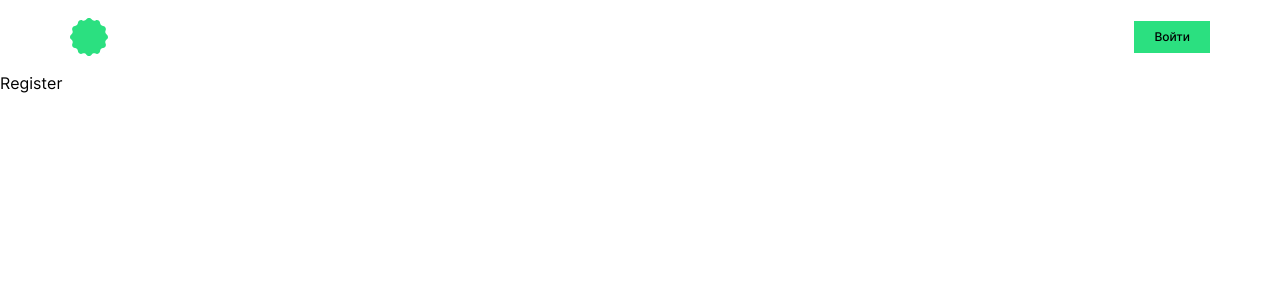
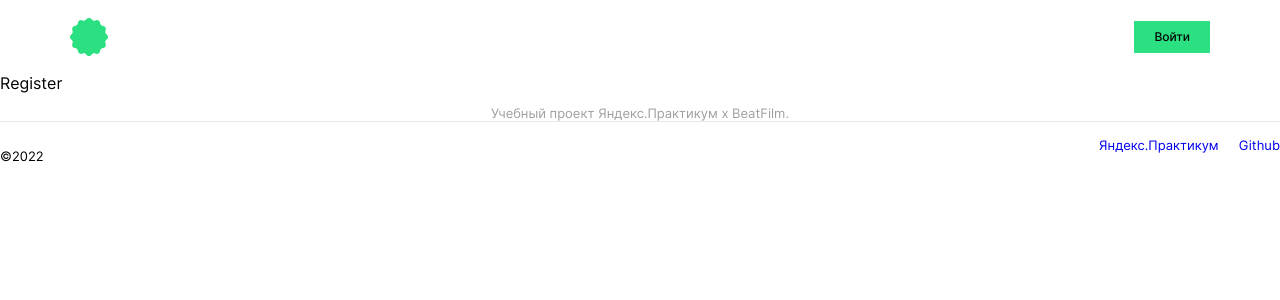
Before and after one commit to Olga-Sotula/movies-explorer-frontend, a React (Create React App) app: page /signup in a window 1280 px wide. Shown: the top 300 px of the page. Built offline with nearby package versions, Linux system fonts and the light colour scheme.

Commit message:
add footer

```diff
--- a/src/components/App/App.js
+++ b/src/components/App/App.js
@@ -10,6 +10,7 @@ import SavedMovies from '../SavedMovies/SavedMovies.js';
 import Profile from '../Profile/Profile.js';
 import Login from '../Login/Login.js';
 import Register from '../Register/Register.js';
+import Footer from '../Footer/Footer';
 
 function App() {
   const [loggedIn, setLoggedIn] = useState(false);
@@ -36,7 +37,8 @@ function App() {
         <Route path="/signup">
           <Register/>
         </Route>
-  </Switch>}
+      </Switch>}
+      <Footer/>
     </div>
   );
 }
--- a/src/components/Footer/Footer.css
+++ b/src/components/Footer/Footer.css
@@ -0,0 +1,39 @@
+.footer {
+  margin: 0 auto;
+  max-width: 1280px;
+}
+
+.footer__header {
+  font-weight: 400;
+  font-size: 13px;
+  line-height: 16px;
+  text-align: center;
+  color: #A0A0A0;
+  border-bottom: 1px solid #e8e8e8;
+}
+
+.footer__content {
+  display: flex;
+  flex-direction: row;
+  justify-content: space-between;
+}
+
+.footer__copyright {
+  font-weight: 400;
+  font-size: 13px;
+  line-height: 16px;
+}
+
+.footer__links {
+  list-style: none;
+  display: flex;
+  flex-direction: row;
+  gap: 20px;
+}
+
+.footer__link {
+  text-decoration: none;
+  font-weight: 400;
+  font-size: 13px;
+  line-height: 16px;
+}
--- a/src/components/Footer/Footer.js
+++ b/src/components/Footer/Footer.js
@@ -0,0 +1,18 @@
+import React from 'react';
+
+import './Footer.css';
+
+export default function Footer() {
+  return (
+    <footer className='footer'>
+      <p className='footer__header'>Учебный проект Яндекс.Практикум х BeatFilm.</p>
+      <div className='footer__content'>
+        <p className='footer__copyright'>&copy;2022</p>
+        <ui className='footer__links'>
+          <li><a className='footer__link' href='https://practicum.yandex.ru/' target='_blank'>Яндекс.Практикум</a></li>
+          <li><a className='footer__link' href='https://github.com/PavlovAles/' target='_blank'>Github</a></li>
+        </ui>
+      </div>
+    </footer>
+  )
+}
```
